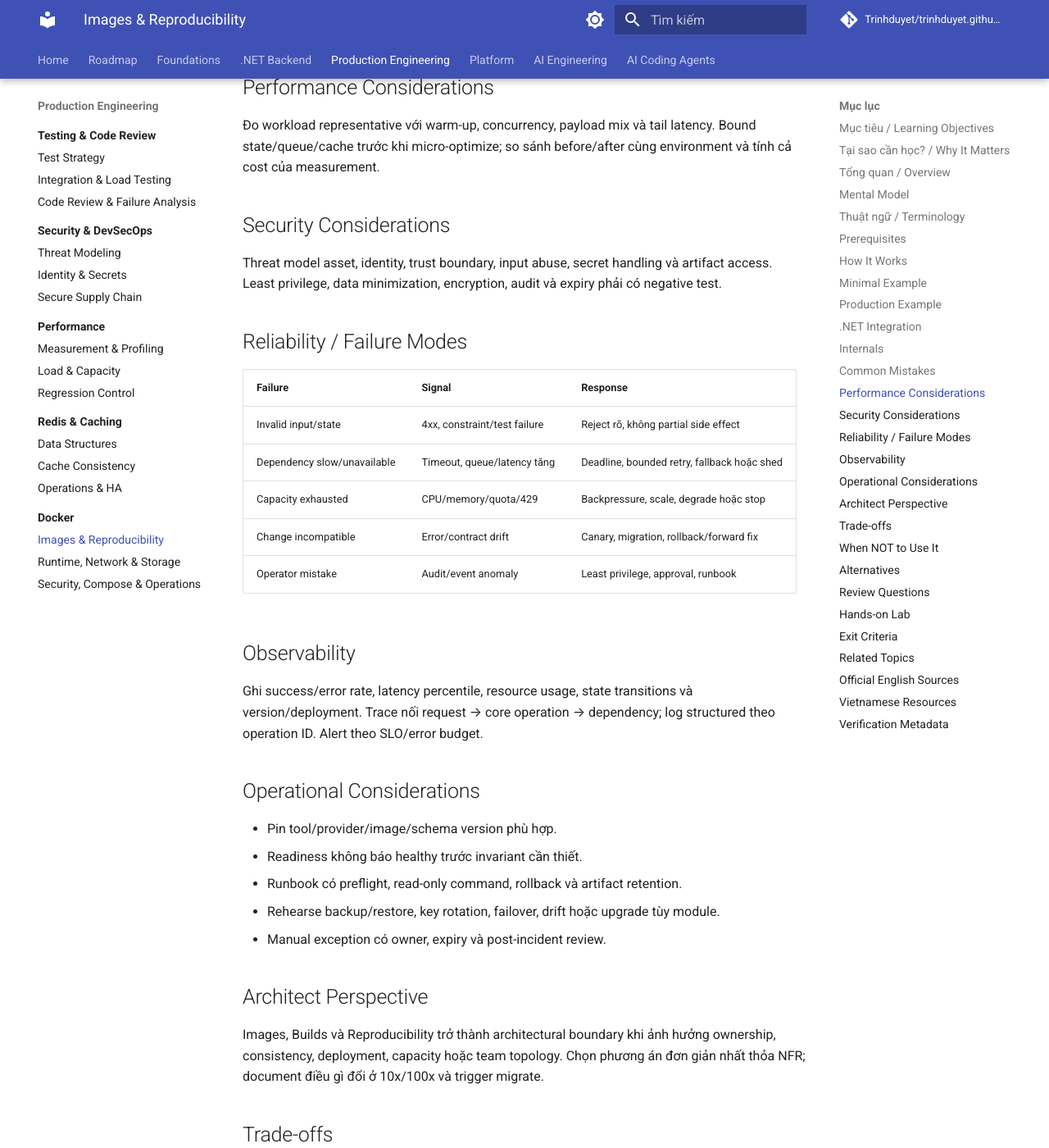
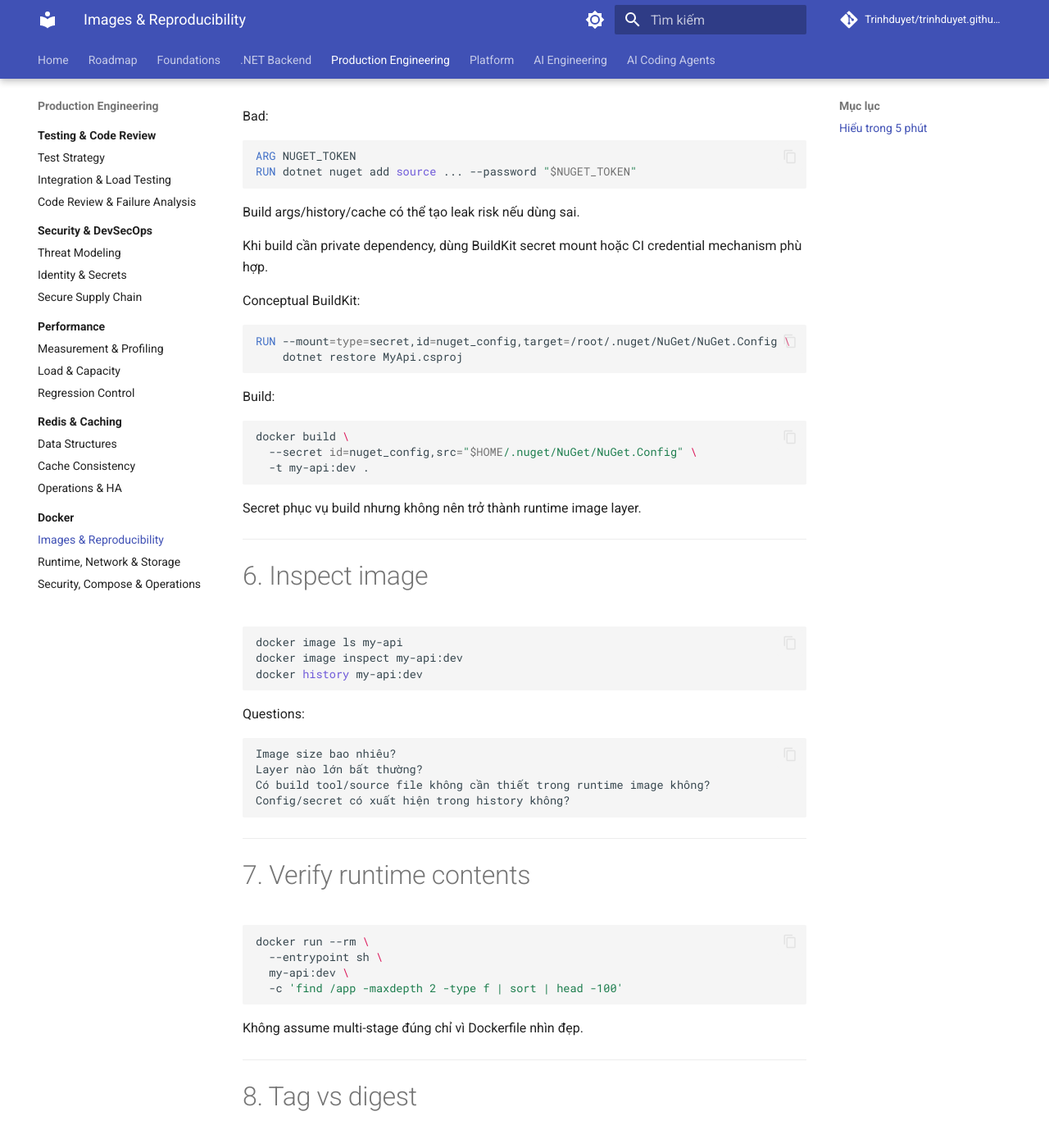
Before and after one commit to Trinhduyet/trinhduyet.github.io, an MkDocs documentation site: the page built from docs/12-docker/images-builds-and-reproducibility.md, in a window 1280 px wide and 1400 px high, scrolled down 3065 px. Shown: the whole window at 82% size. Built offline with MkDocs 1.6.1 and Material for MkDocs 9.7.7, drawn with Linux system fonts in a browser that asks for light colours; comment, search, counter and statistics services are not loaded; some of the changed text lies outside the part shown.

Commit message:
docs(docker): rewrite image builds with multi-stage and cache examples

````diff
--- a/docs/12-docker/images-builds-and-reproducibility.md
+++ b/docs/12-docker/images-builds-and-reproducibility.md
@@ -1,199 +1,476 @@
 # Images, Builds và Reproducibility
 
-> [← Module 12 overview](README.md) · [Docker references](references.md)
+> [← Docker overview](README.md) · [References](references.md)
 
-## Mục tiêu / Learning Objectives
+## Hiểu trong 5 phút
 
-- giải thích images, builds và reproducibility bằng mental model và boundary;
-- implement một minimal path có bound, invariant và observable output;
-- phân tích failure, security, performance, reliability và operational ownership;
-- đối chiếu behavior với nguồn chính thức thay vì dựa vào folklore;
-- viết decision note và biết trigger để chuyển sang alternative.
+Docker image là deployment artifact. Dockerfile là build recipe.
 
-## Tại sao cần học? / Why It Matters
+```mermaid
+flowchart LR
+    A[Source] --> B[Dockerfile]
+    B --> C[Build layers/cache]
+    C --> D[Image]
+    D --> E[Registry]
+    E --> F[Runtime container]
+```
 
-Layers, Dockerfile, multi-stage build, digest pinning và SBOM. Đây là boundary nơi một quyết định nhỏ có thể đổi correctness, latency, security và operational ownership.
+Một build production tốt cần:
 
-## Tổng quan / Overview
+```text
+reproducible inputs
+small attack surface
+cache-friendly layers
+no baked secrets
+traceable source → image digest
+```
 
-~~~mermaid
-flowchart LR
-    A["Input / workload"] --> B["Images, Builds và Reproducibility"] --> C["State / result"] --> D["Evidence / decision"]
-~~~
+---
 
-## Mental Model
+# 1. Multi-stage .NET Dockerfile
 
-| Boundary | Câu hỏi | Evidence |
-| --- | --- | --- |
-| Input | Dữ liệu/traffic đến từ đâu và bound nào? | Contract, validation, limit |
-| Core | Invariant/state transition nào phải đúng? | Test, query/plan, policy |
-| Resource | CPU, memory, network, storage, quota nào tiêu thụ? | Metrics, profile, capacity |
-| Recovery | Khi dependency/change fail thì ai xử lý? | Retry, rollback, runbook |
+```dockerfile
+# syntax=docker/dockerfile:1
 
-Layers, Dockerfile, multi-stage build, digest pinning và SBOM. Học stable concept trước version/tool syntax; mọi claim production phải có measurement hoặc source.
+FROM mcr.microsoft.com/dotnet/sdk:10.0 AS restore
+WORKDIR /src
 
-## Thuật ngữ / Terminology
+COPY MyApi.csproj .
+RUN dotnet restore MyApi.csproj
 
-| Thuật ngữ | Ý nghĩa |
-| --- | --- |
-| Invariant | Điều kiện luôn phải đúng |
-| Boundary | Nơi ownership/semantics đổi |
-| Estimate | Dự đoán cost trước runtime |
-| Backpressure | Buộc producer theo capacity |
-| Evidence | Output dùng để quyết định |
-| Rollback | Đường quay về trạng thái an toàn |
+FROM restore AS build
+COPY . .
+RUN dotnet publish MyApi.csproj \
+    -c Release \
+    -o /app/publish \
+    --no-restore
 
-## Prerequisites
+FROM mcr.microsoft.com/dotnet/aspnet:10.0 AS runtime
+WORKDIR /app
 
-- [Module 11 prerequisite](../11-redis-caching/README.md).
-- [Roadmap dependency graph](../00-roadmap/prerequisites.md).
-- Có thể ghi failure hypothesis và output reproducible.
+COPY --from=build /app/publish .
 
-## How It Works
+EXPOSE 8080
+ENTRYPOINT ["dotnet", "MyApi.dll"]
+```
 
-Bắt đầu từ requirement, chọn primitive, đặt safety bound, quan sát behavior và xác định owner. Layers, Dockerfile, multi-stage build, digest pinning và SBOM. Không coi framework/platform abstraction là proof của correctness.
+Why multi-stage:
 
-## Minimal Example
+```text
+SDK/compiler/build cache
+    stay in build stages
 
-~~~yaml
-FROM sdk AS build -> publish -> runtime image
-~~~
+runtime image
+    only needs published app + runtime
+```
 
-Minimal example chỉ chứng minh shape; production cần validation, cancellation/timeout, migration, security và test tùy boundary.
+Không copy toàn SDK vào production image nếu không có requirement.
 
-## Production Example
+---
 
-Layers, Dockerfile, multi-stage build, digest pinning và SBOM. Production path bổ sung contract test, structured telemetry, failure classification, rollout/rollback và data/privacy policy.
+# 2. Cache-friendly ordering
 
-~~~text
-decision = requirement + workload + failure + security + cost
-evidence = implementation + test + measurement + runbook
-~~~
+Bad:
 
-## .NET Integration
+```dockerfile
+COPY . .
+RUN dotnet restore
+RUN dotnet publish -c Release
+```
 
-- DI/configuration/host composition giữ lifetime và ownership rõ.
-- Cancellation, timeout và disposal phải đi xuyên boundary; không fire-and-forget vô chủ.
-- HTTP/API layer map lỗi thành contract ổn định, không leak exception nội bộ.
-- Persistence/cache/queue adapter không che transaction, consistency hoặc retry semantics.
-- Metrics/traces/logs dùng low-cardinality labels và retention/privacy policy.
+Mỗi source-code change có thể invalidate restore layer.
 
-## Internals
+Better:
 
-Đọc access path/state machine/controller/plan theo đúng module để giải thích observed behavior. Provider, runtime, platform và version có thể thay đổi implementation detail; giữ normative claim ở official docs.
+```dockerfile
+COPY MyApi.csproj .
+RUN dotnet restore MyApi.csproj
 
-## Common Mistakes
+COPY . .
+RUN dotnet publish MyApi.csproj -c Release --no-restore
+```
 
-- copy syntax trước khi xác định invariant.
-- bỏ qua input/size/concurrency bound.
-- trả success khi side effect chưa commit.
-- dùng một metric cho mọi workload.
-- để implementation detail thành public contract.
+Dependency file thay đổi ít hơn source files, giúp cache reuse tốt hơn.
 
-## Performance Considerations
+Với solution nhiều project, cần copy đúng project files/dependency graph trước restore.
 
-Đo workload representative với warm-up, concurrency, payload mix và tail latency. Bound state/queue/cache trước khi micro-optimize; so sánh before/after cùng environment và tính cả cost của measurement.
+---
 
-## Security Considerations
+# 3. `.dockerignore`
 
-Threat model asset, identity, trust boundary, input abuse, secret handling và artifact access. Least privilege, data minimization, encryption, audit và expiry phải có negative test.
+```text
+**/bin/
+**/obj/
+.git/
+.vs/
+.idea/
+TestResults/
+coverage/
+.env
+*.user
+```
 
-## Reliability / Failure Modes
+Mục tiêu:
 
-| Failure | Signal | Response |
-| --- | --- | --- |
-| Invalid input/state | 4xx, constraint/test failure | Reject rõ, không partial side effect |
-| Dependency slow/unavailable | Timeout, queue/latency tăng | Deadline, bounded retry, fallback hoặc shed |
-| Capacity exhausted | CPU/memory/quota/429 | Backpressure, scale, degrade hoặc stop |
-| Change incompatible | Error/contract drift | Canary, migration, rollback/forward fix |
-| Operator mistake | Audit/event anomaly | Least privilege, approval, runbook |
+```text
+smaller build context
+less accidental secret/artifact copy
+better cache behavior
+```
 
-## Observability
+Đừng blindly ignore file mà build thực sự cần.
 
-Ghi success/error rate, latency percentile, resource usage, state transitions và version/deployment. Trace nối request → core operation → dependency; log structured theo operation ID. Alert theo SLO/error budget.
+---
 
-## Operational Considerations
+# 4. Build context là security boundary
 
-- Pin tool/provider/image/schema version phù hợp.
-- Readiness không báo healthy trước invariant cần thiết.
-- Runbook có preflight, read-only command, rollback và artifact retention.
-- Rehearse backup/restore, key rotation, failover, drift hoặc upgrade tùy module.
-- Manual exception có owner, expiry và post-incident review.
+Nếu bạn chạy:
 
-## Architect Perspective
+```bash
+docker build .
+```
 
-Images, Builds và Reproducibility trở thành architectural boundary khi ảnh hưởng ownership, consistency, deployment, capacity hoặc team topology. Chọn phương án đơn giản nhất thỏa NFR; document điều gì đổi ở 10x/100x và trigger migrate.
+build context có thể chứa nhiều file hơn bạn nghĩ.
 
-## Trade-offs
+Check:
 
-| Lựa chọn | Lợi ích | Chi phí/rủi ro |
-| --- | --- | --- |
-| Simple/local | Dễ hiểu, ít toil | Giới hạn scale/durability |
-| Specialized/distributed | Capacity/feature tốt | Coupling, failure và vận hành |
-| Managed/platform | Giảm control-plane toil | Quota, lock-in và cost |
+```bash
+find . -maxdepth 2 -type f | sort
+```
 
-## When NOT to Use It
+Secrets trong build context có thể bị copy vào layer nếu Dockerfile sai, kể cả sau đó file bị delete ở layer khác.
 
-- Không dùng pattern này nếu requirement chưa chứng minh need hoặc không có owner vận hành.
-- Không dùng abstraction để che failure/latency/consistency semantics.
-- Không chọn managed/distributed option chỉ vì production-ready mà thiếu cost/capacity evidence.
-- Không mở rộng privilege, retention hoặc data exposure để làm lab nhanh hơn.
-- Không tối ưu một metric nếu làm hỏng SLO, security hoặc rollback.
+Bad:
 
-## Alternatives
+```dockerfile
+COPY . .
+RUN cat .env && rm .env
+```
 
-- Giữ local/simple implementation khi scale và durability chưa yêu cầu.
-- Dùng managed service khi team không muốn sở hữu control plane và cost hợp lý.
-- Dùng queue/batch/stream hoặc synchronous path tùy latency/durability.
-- Dùng immutable artifact/configuration và migration thay manual mutation.
-- Dùng standard protocol/contract trước custom framework.
+Delete ở layer sau không magically xóa secret khỏi previous layer history.
 
-## Review Questions
+---
 
-1. Invariant nào phải đúng dù request/retry/deploy lặp lại?
-2. Boundary nào sở hữu state, timeout, cleanup hoặc rollback?
-3. Evidence nào chứng minh bottleneck/security/reliability claim?
-4. Điều gì sẽ hỏng khi dependency chậm hoặc state stale?
-5. Cost và operational toil tăng theo scale nào?
-6. Khi nào phương án đơn giản hơn là lựa chọn tốt hơn?
+# 5. Không truyền secret bằng `ARG` để bake image
 
-## Hands-on Lab
+Bad:
 
-Tạo một experiment bounded cho images, builds và reproducibility: ghi workload, expected output, failure scenario và safety bound; chạy baseline rồi so sánh; lưu decision note. Không đưa credential, production data hoặc diagnostic artifact nhạy cảm vào repository.
+```dockerfile
+ARG NUGET_TOKEN
+RUN dotnet nuget add source ... --password "$NUGET_TOKEN"
+```
 
-## Exit Criteria
+Build args/history/cache có thể tạo leak risk nếu dùng sai.
 
-- Giải thích được layers, dockerfile, multi-stage build, digest pinning và sbom..
-- Implement minimal example có validation/bound phù hợp.
-- Mô tả failure, security, performance và operational response.
-- Có evidence reproducible và decision note.
-- Biết dependency tiếp theo và trigger cần nghiên cứu thêm.
+Khi build cần private dependency, dùng BuildKit secret mount hoặc CI credential mechanism phù hợp.
 
-## Related Topics
+Conceptual BuildKit:
 
-- [Module 11 prerequisite](../11-redis-caching/README.md).
-- [Images, Builds và Reproducibility](images-builds-and-reproducibility.md).
-- [Container Runtime, Networking, Storage và Resources](runtime-networking-storage-and-resources.md).
-- [Docker Security, Compose và Operations](docker-security-compose-and-operations.md).
-- Module 13 — DevOps và IaC khi content được mở.
+```dockerfile
+RUN --mount=type=secret,id=nuget_config,target=/root/.nuget/NuGet/NuGet.Config \
+    dotnet restore MyApi.csproj
+```
+
+Build:
+
+```bash
+docker build \
+  --secret id=nuget_config,src="$HOME/.nuget/NuGet/NuGet.Config" \
+  -t my-api:dev .
+```
+
+Secret phục vụ build nhưng không nên trở thành runtime image layer.
+
+---
+
+# 6. Inspect image
+
+```bash
+docker image ls my-api
+docker image inspect my-api:dev
+docker history my-api:dev
+```
+
+Questions:
+
+```text
+Image size bao nhiêu?
+Layer nào lớn bất thường?
+Có build tool/source file không cần thiết trong runtime image không?
+Config/secret có xuất hiện trong history không?
+```
+
+---
+
+# 7. Verify runtime contents
+
+```bash
+docker run --rm \
+  --entrypoint sh \
+  my-api:dev \
+  -c 'find /app -maxdepth 2 -type f | sort | head -100'
+```
+
+Không assume multi-stage đúng chỉ vì Dockerfile nhìn đẹp.
+
+---
+
+# 8. Tag vs digest
+
+Build/tag:
+
+```bash
+docker build -t registry.example/my-api:1.4.2 .
+```
+
+Tag giúp human-friendly release identity nhưng có thể mutable tùy registry policy.
+
+Sau push, deployment evidence nên capture digest:
+
+```text
+registry.example/my-api@sha256:abc...
+```
+
+Traceability:
+
+```text
+Git commit 1a2b3c
+↓
+CI build run 998
+↓
+image digest sha256:...
+↓
+deployment prod-eu
+```
+
+---
+
+# 9. Build metadata
+
+Có thể thêm OCI labels:
+
+```dockerfile
+ARG VCS_REF
+ARG VERSION
+
+LABEL org.opencontainers.image.revision=$VCS_REF \
+      org.opencontainers.image.version=$VERSION \
+      org.opencontainers.image.source="https://github.com/example/my-api"
+```
+
+CI:
+
+```bash
+docker build \
+  --build-arg VCS_REF="$GITHUB_SHA" \
+  --build-arg VERSION="$VERSION" \
+  -t "$IMAGE" .
+```
+
+Không đặt secret vào labels.
+
+---
+
+# 10. Pinning trade-off
+
+Loose base:
+
+```dockerfile
+FROM mcr.microsoft.com/dotnet/aspnet:10.0
+```
+
+Pros:
+
+```text
+easier to receive patched base on rebuild
+```
+
+Cons:
+
+```text
+same Dockerfile rebuilt later may resolve different base digest
+```
+
+Digest pinning:
+
+```dockerfile
+FROM mcr.microsoft.com/dotnet/aspnet:10.0@sha256:...
+```
+
+Pros:
+
+```text
+strong reproducibility / exact identity
+```
+
+Cons:
+
+```text
+you must intentionally update digest to receive patches
+```
+
+Production answer thường là automation + controlled update, không phải "always tag" hay "always digest" tuyệt đối.
+
+---
+
+# 11. Build once, promote same artifact
+
+Bad delivery model:
+
+```text
+build dev image
+build staging image again
+build prod image again
+```
+
+Mỗi rebuild có thể khác dependency/base/input.
+
+Prefer:
+
+```text
+commit
+↓
+build once
+↓
+scan/test
+↓
+image digest
+↓
+promote same digest dev → staging → prod
+```
+
+Runtime environment-specific config được inject khi deploy.
+
+---
+
+# 12. Reproducibility test
+
+1. Checkout same commit.
+2. Build twice trong clean environment.
+3. Compare runtime behavior, package lock inputs, base digest, image metadata.
+4. Nếu digest khác, giải thích source of nondeterminism thay vì assume bug.
+
+Exact bit-for-bit reproducibility có thể phụ thuộc build ecosystem. Goal chính là **controlled and auditable inputs**.
+
+---
+
+# 13. Image size experiment
+
+Version A:
+
+```dockerfile
+FROM mcr.microsoft.com/dotnet/sdk:10.0
+COPY . /app
+WORKDIR /app
+ENTRYPOINT ["dotnet", "run"]
+```
+
+Version B: multi-stage publish runtime image.
+
+Compare:
+
+```bash
+docker image ls
+```
+
+Measure:
+
+```text
+image size
+build duration cold/warm
+startup time
+files in runtime image
+vulnerability scan result if scanner available
+```
+
+Không kết luận smaller image always faster app runtime, nhưng smaller artifact thường giảm transfer/storage/attack surface concerns.
+
+---
+
+# 14. CI build example
+
+```yaml
+name: image
+
+on:
+  pull_request:
+  push:
+    branches: [main]
+
+jobs:
+  build:
+    runs-on: ubuntu-latest
+    permissions:
+      contents: read
+
+    steps:
+      - uses: actions/checkout@v7
+
+      - name: Build image
+        run: |
+          docker build \
+            --build-arg VCS_REF="$GITHUB_SHA" \
+            -t my-api:test \
+            ./src/MyApi
+
+      - name: Smoke test
+        run: |
+          docker run -d --rm \
+            --name my-api-smoke \
+            -p 8080:8080 \
+            my-api:test
+
+          for i in {1..30}; do
+            if curl --fail http://localhost:8080/health/live; then
+              exit 0
+            fi
+            sleep 1
+          done
+
+          docker logs my-api-smoke
+          exit 1
+```
+
+Release workflow có thể thêm registry login/push/sign/SBOM theo supply-chain requirements.
+
+---
+
+# 15. Common mistakes
+
+- `COPY . .` trước restore làm cache kém;
+- build context chứa `.env`, test dumps, credentials;
+- dùng SDK image làm runtime mặc định;
+- runtime image chứa source/build artifacts không cần thiết;
+- rebuild riêng từng environment;
+- deploy bằng mutable `latest` mà không capture digest;
+- không biết base image đang dùng digest nào;
+- thêm package/debug tool production không có owner/security review.
+
+---
+
+# 16. Exit criteria
+
+Bạn hoàn thành chapter khi có thể:
+
+- viết multi-stage .NET Dockerfile;
+- giải thích cache invalidation;
+- kiểm soát build context bằng `.dockerignore`;
+- giữ build secret khỏi image layers;
+- inspect history/runtime files;
+- map git commit → image digest;
+- giải thích tag/digest pin trade-off;
+- build once/promote same artifact;
+- tạo CI smoke test cho image.
 
 ## Official English Sources
 
-- [Docker overview](https://docs.docker.com/get-started/docker-overview/).
-- [Dockerfile reference](https://docs.docker.com/reference/dockerfile/).
-- [Docker Compose](https://docs.docker.com/compose/).
-- [Docker build best practices](https://docs.docker.com/build/building/best-practices/).
-- [Docker security](https://docs.docker.com/engine/security/).
+- [Dockerfile reference](https://docs.docker.com/reference/dockerfile/)
+- [Docker build best practices](https://docs.docker.com/build/building/best-practices/)
+- [Build secrets](https://docs.docker.com/build/building/secrets/)
+- [Build cache](https://docs.docker.com/build/cache/)
 
-## Vietnamese Resources
+## Verification metadata
 
-- Dùng [glossary](../00-roadmap/glossary.md) để giữ canonical English term.
-- Viết reflection bằng tiếng Việt nhưng giữ tên API/protocol/metric chính xác.
-- Tuân thủ [source policy](../00-roadmap/source-policy.md) cho claim version-sensitive.
-
-## Verification Metadata
-
-- Verified: 2026-08-11.
-- Technology version: Docker content v1; refresh version-sensitive behavior before production.
-- Context7 queries used: none; callable tool unavailable in this run.
-- Notes: content v1 không thay thế learner evidence; cần lab/review/production artifact để nâng level.
+- Verified: 2026-08-12.
+- Baseline: Docker Engine / BuildKit current repository baseline.
+- Status: code-first deep rewrite.
````
